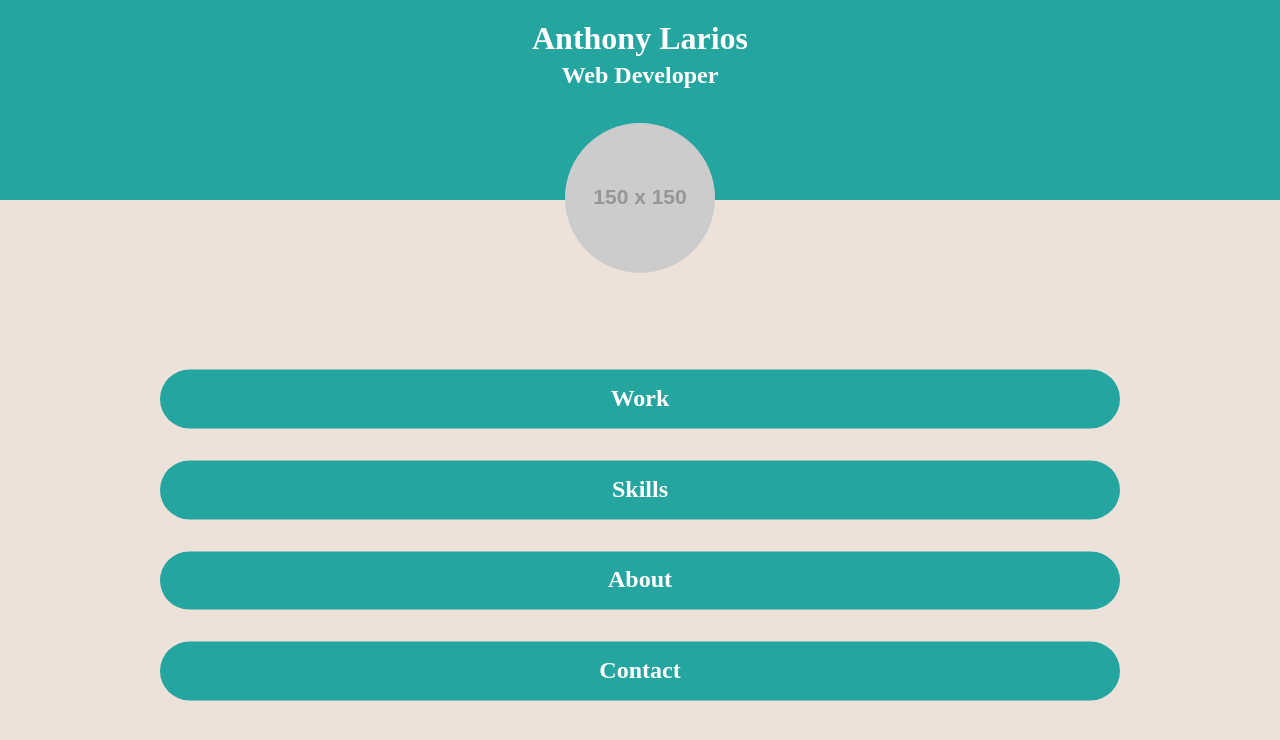
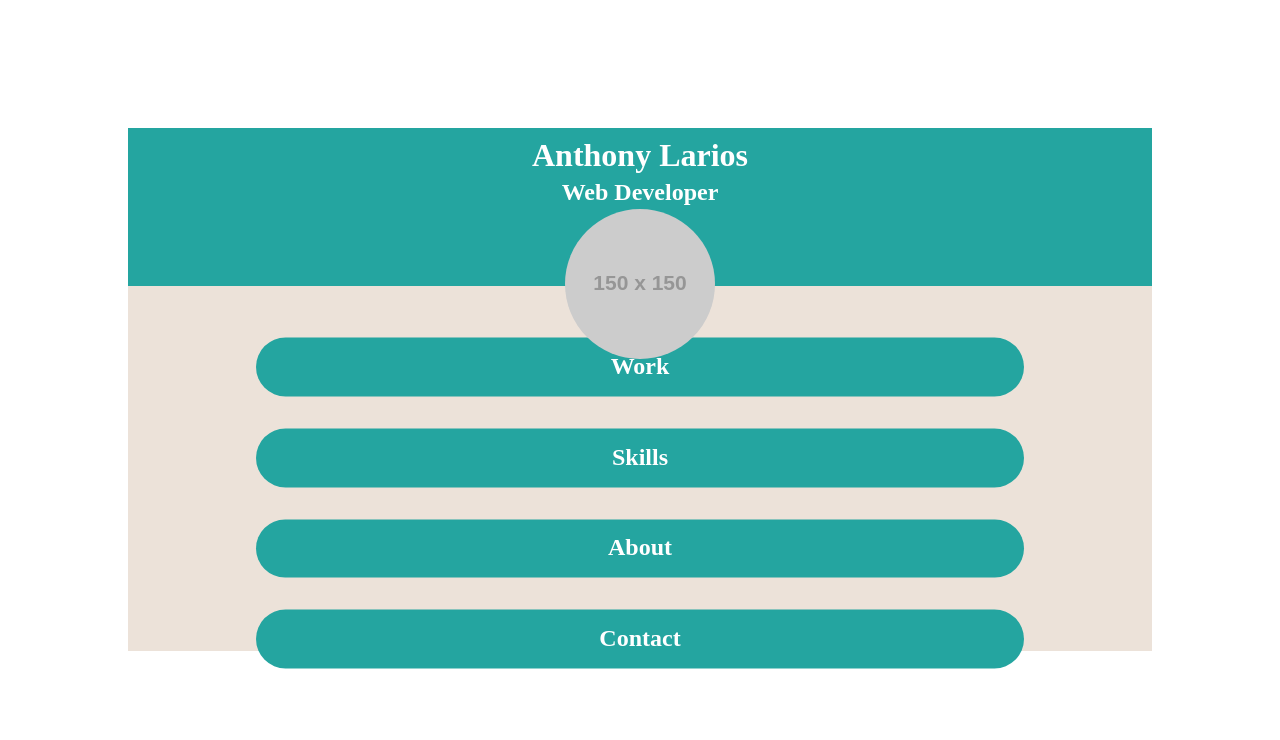
Before and after one commit to AnthonyLarios/portfolio, a plain HTML site: page index.html in a window 1280 px wide. Drawn offline with Linux system fonts and the light colour scheme.

Commit message:
Create desktop breakpoint and add styles

```diff
--- a/sass/3-layouts/_container.sass
+++ b/sass/3-layouts/_container.sass
@@ -1,2 +1,12 @@
-#container
+#container-home, #container
     width: 100%
+
+#container-home
+    @media (min-width: 1000px)
+        height: 80%
+        width: 80%
+        margin: 10%
+
+#conatiner
+    @media (min-width: 500px)
+        margin-top: 10%
--- a/sass/3-layouts/_header.sass
+++ b/sass/3-layouts/_header.sass
@@ -15,6 +15,9 @@
         position: relative
         z-index: 1
 
+    @media (min-width: 1000px)
+        height: 25%
+
 #name-title
     @media (min-height: 630px)
         position: absolute
--- a/sass/3-layouts/_nav.sass
+++ b/sass/3-layouts/_nav.sass
@@ -28,3 +28,6 @@
         li
             margin-top: 4vh
             margin-bottom: 4vh
+
+    @media (min-width: 1000px)
+        height: calc(55vh - 75px)
```
Also changed, not shown: css/main.css, 1 other file.
